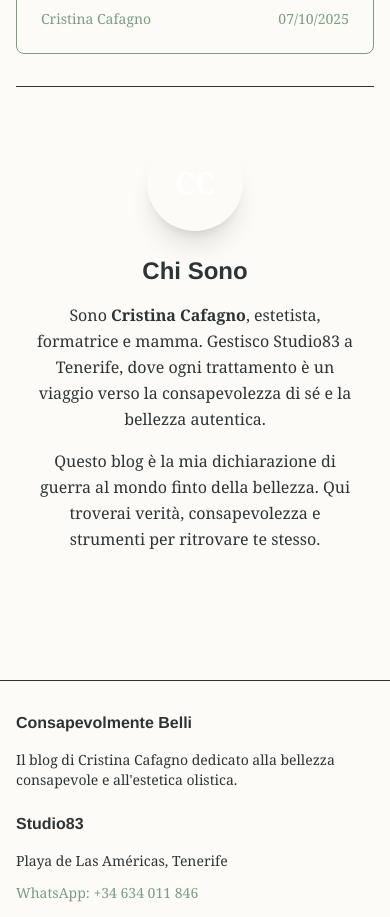
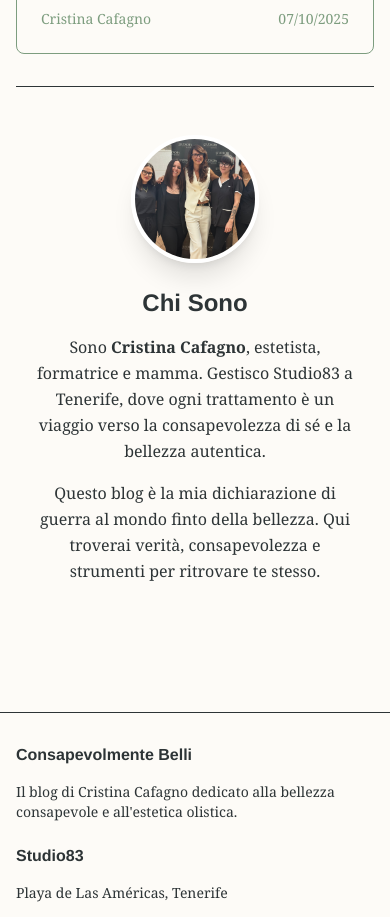
Before and after one commit to Tapedynamics/blogstudio83, a Next.js app: page / in a window 390 px wide. Shown: the part 1140-2057 px from the top of the page. Built offline with nearby package versions, Linux system fonts and the light colour scheme.

Commit message:
feat: Add Cristina's profile photo to About section
- Replaced placeholder circle with actual profile photo
- Added border and shadow for elegant presentation
- Responsive sizing: 32x32 (mobile) to 40x40 (desktop)
- Circular crop with object-cover for perfect fit

```diff
--- a/app/page.tsx
+++ b/app/page.tsx
@@ -111,11 +111,13 @@ export default function Home() {
       {/* About Section with Profile */}
       <section className="py-12 sm:py-16 border-t border-[--border] bg-[--accent]">
         <div className="max-w-3xl mx-auto text-center px-4 sm:px-6">
-          {/* Profile Photo Placeholder */}
+          {/* Profile Photo */}
           <div className="mb-6 sm:mb-8 flex justify-center">
-            <div className="w-24 h-24 sm:w-32 sm:h-32 rounded-full bg-gradient-to-br from-[--primary] to-[--secondary] flex items-center justify-center text-white text-3xl sm:text-4xl font-bold shadow-xl">
-              CC
-            </div>
+            <img
+              src="/images/cristina-profile.jpg"
+              alt="Cristina Cafagno"
+              className="w-32 h-32 sm:w-40 sm:h-40 rounded-full object-cover shadow-xl border-4 border-white"
+            />
           </div>
 
           <h2 className="text-2xl sm:text-3xl md:text-4xl font-bold mb-4 sm:mb-6 text-[--foreground]">Chi Sono</h2>
```
Also changed, not shown: Immagine WhatsApp 2025-07-11 ore 11.03.46_323f1b39.jpg (added), public/images/cristina-profile.jpg (added).
